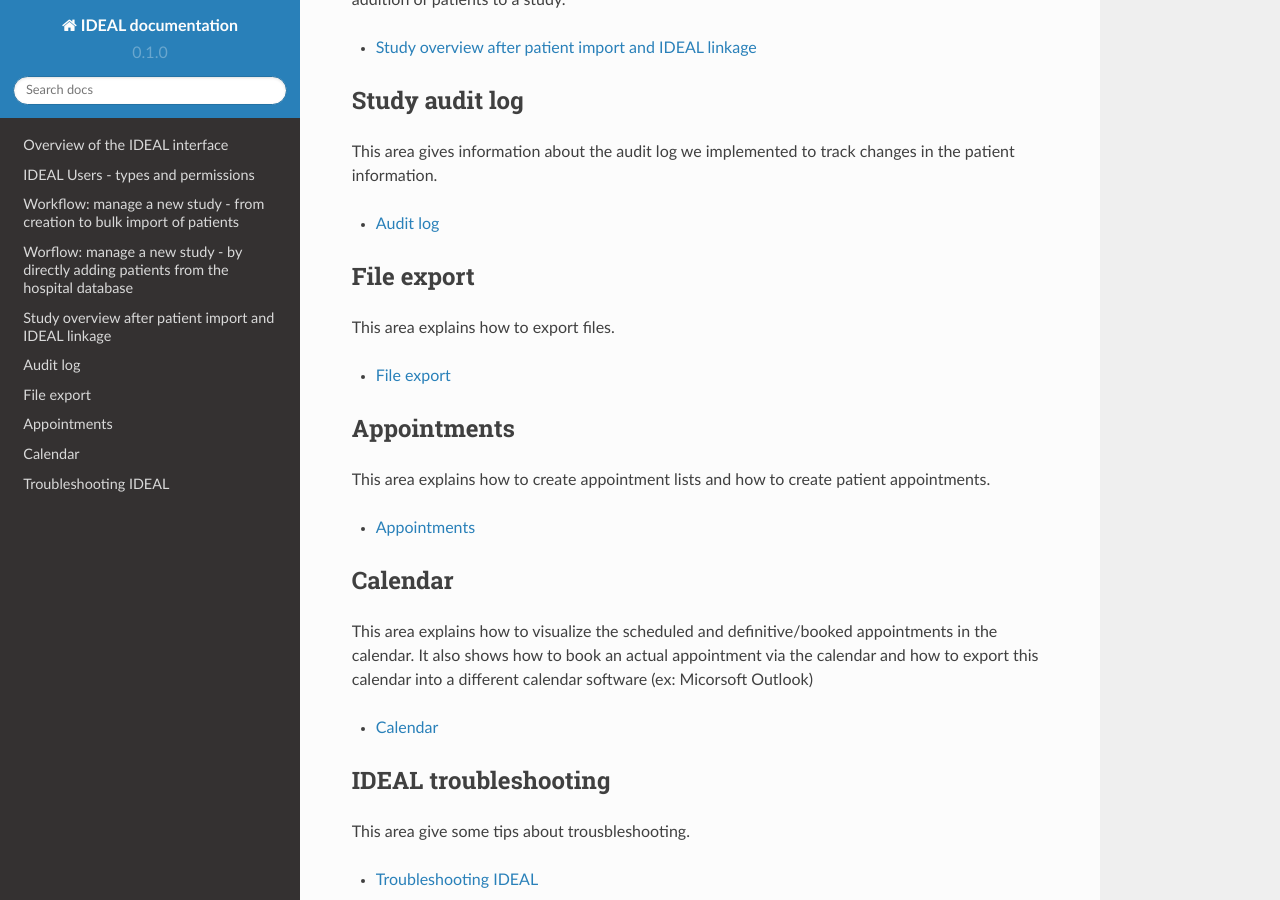
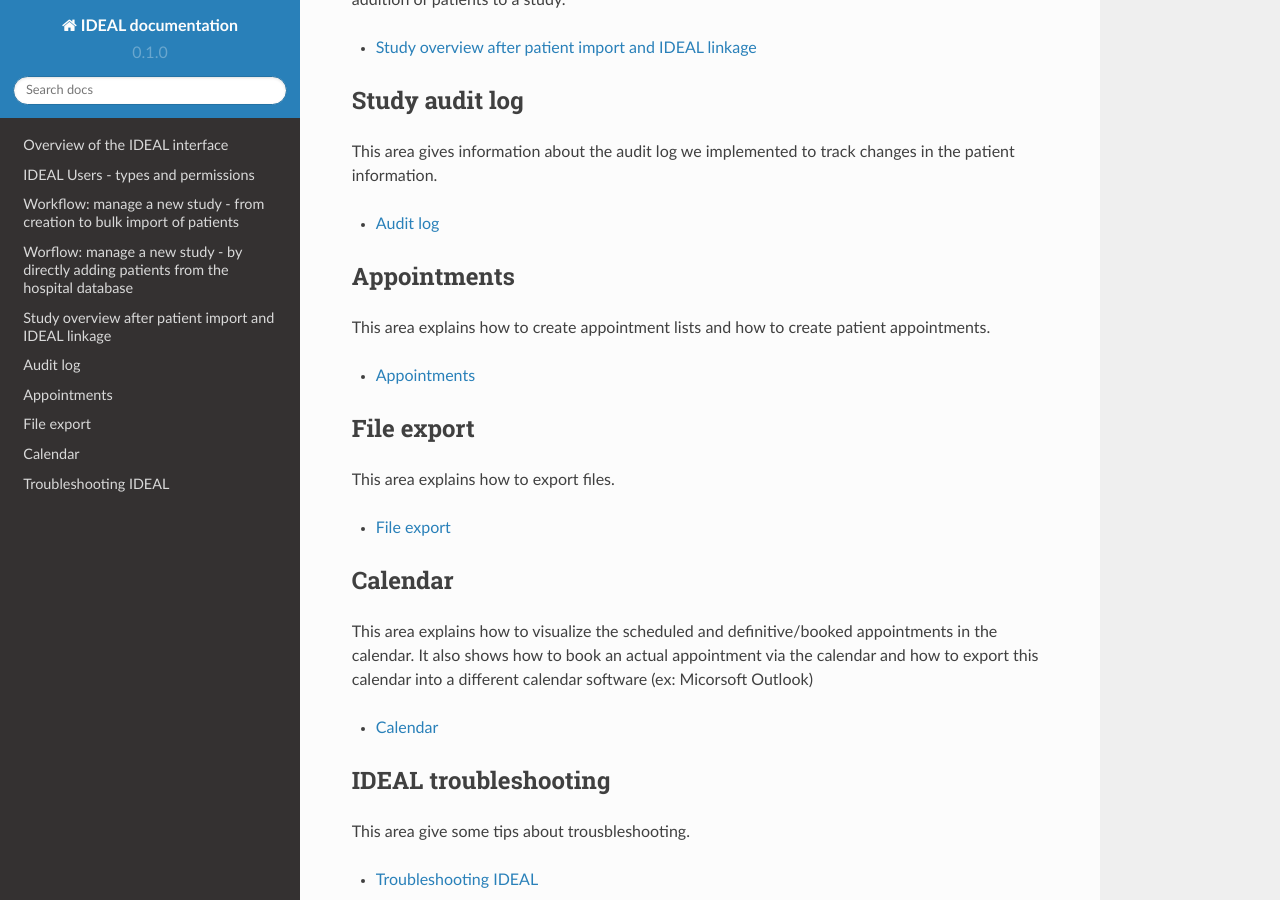
Before and after one commit to Nynuphar/IDEAL-doc, a Sphinx documentation site: the page built from docs/source/index.rst, in a window 1280 px wide and 900 px high, scrolled down 1606 px. Built offline with Sphinx 7.4.7 and the Read the Docs theme 2.0.0, drawn with Linux system fonts in a browser that asks for light colours; part of the change alters nothing that is shown.

```diff
--- a/docs/source/index.rst
+++ b/docs/source/index.rst
@@ -82,6 +82,16 @@ This area gives information about the audit log we implemented to track changes
 
    auditlog
 
+Appointments
+**************
+
+This area explains how to create appointment lists and how to create patient appointments.
+
+.. toctree::
+   :maxdepth: 1
+
+   appointments
+
 File export
 **************
 
@@ -91,16 +101,6 @@ This area explains how to export files.
    :maxdepth: 1
 
    export
-
-Appointments
-**************
-
-This area explains how to create appointment lists and how to create patient appointments.
-
-.. toctree::
-   :maxdepth: 1
-
-   appointments
 
 Calendar
 **************
```
